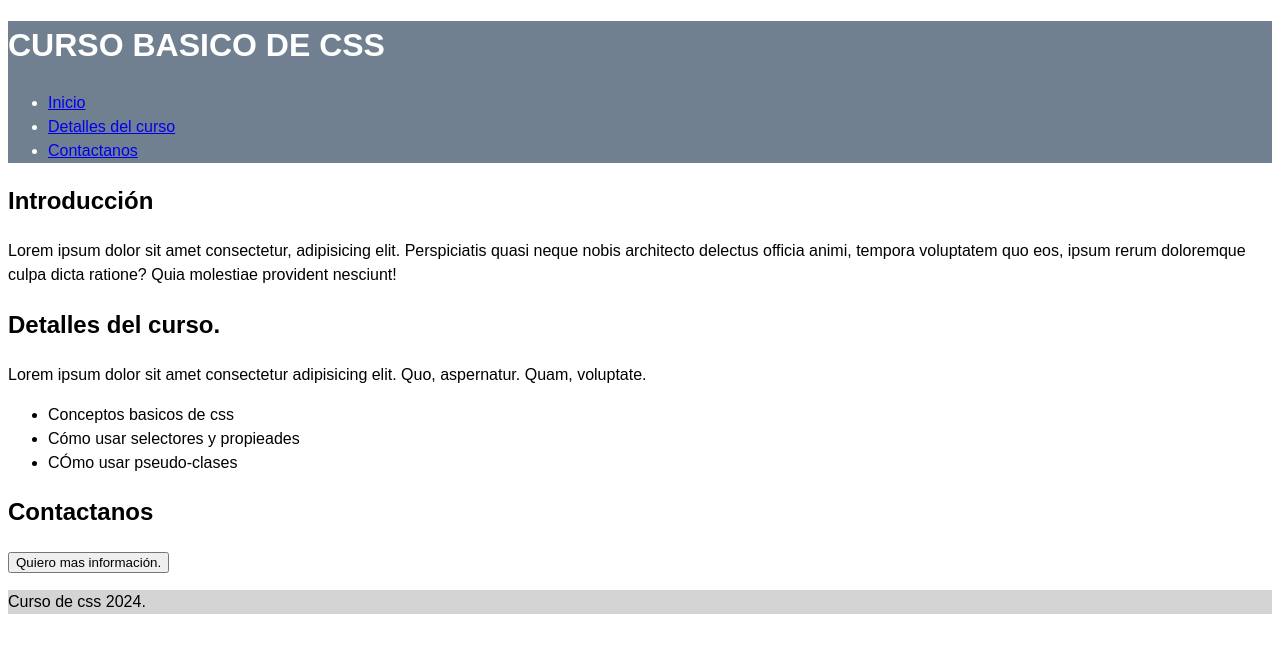
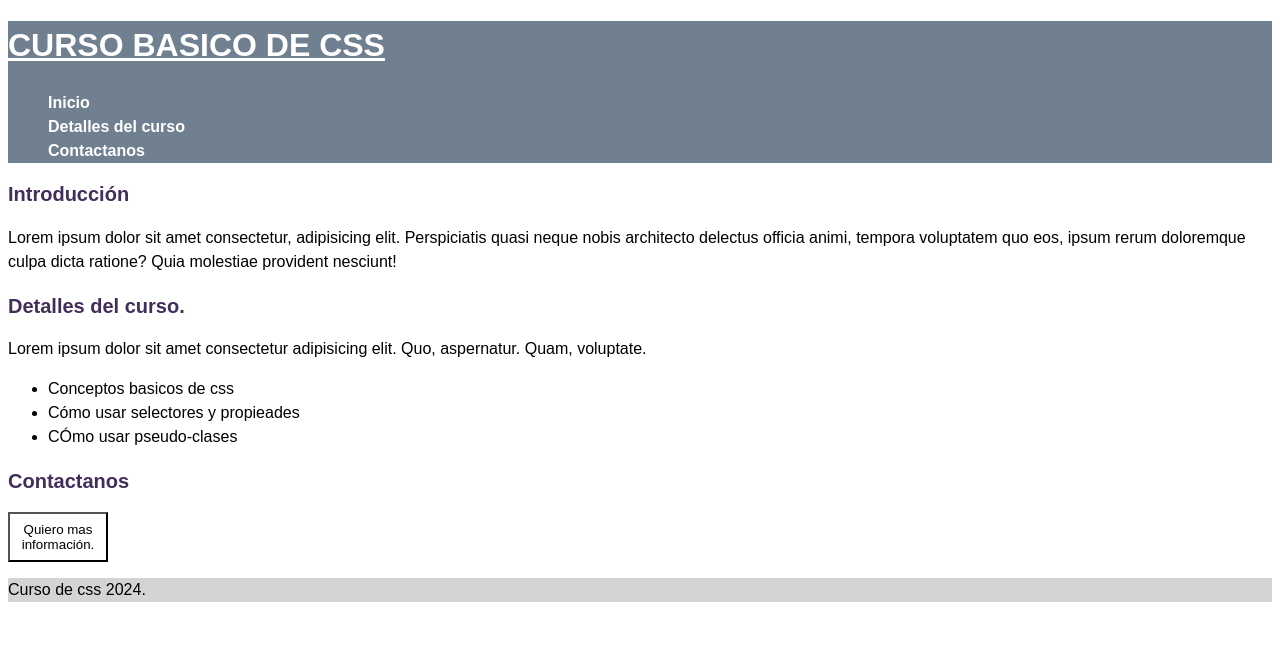
Before and after one commit to ADAL2102/frontend-modulo-2, a plain HTML site: page clase-1/index.html in a window 1280 px wide. Drawn offline with Linux system fonts and the light colour scheme.

Commit message:
Agrego estilos especificos a mis elementos de html.

```diff
--- a/clase-1/index.html
+++ b/clase-1/index.html
@@ -10,12 +10,12 @@
 <body>
 
     <header>
-        <h1>CURSO BASICO DE CSS</h1>
+        <h1 id="titulo-principal">CURSO BASICO DE CSS</h1>
         <nav>
-            <ul>
-                <li><a href="#inicio">Inicio</a></li>
-                <li><a href="#detalles">Detalles del curso</a></li>
-                <li><a href="#contacto">Contactanos</a></li>
+            <ul class="menu">
+                <li><a class="enlace" href="#inicio">Inicio</a></li>
+                <li><a class="enlace" href="#detalles">Detalles del curso</a></li>
+                <li><a class="enlace" href="#contacto">Contactanos</a></li>
             </ul>
         </nav>
 
@@ -23,7 +23,7 @@
 
     <main>
         <section id="inicio">
-            <h2>Introducción</h2>
+            <h2 class="subtitulo">Introducción</h2>
             <p>Lorem ipsum dolor sit amet consectetur, adipisicing elit.
                 Perspiciatis quasi neque nobis architecto delectus officia animi,
                 tempora voluptatem quo eos, ipsum rerum doloremque culpa dicta ratione?
@@ -31,7 +31,7 @@
             </p>
         </section>
         <section id="detalles">
-            <h2>Detalles del curso.</h2>
+            <h2 class="subtitulo">Detalles del curso.</h2>
             <p>
                 Lorem ipsum dolor sit amet consectetur adipisicing elit.
                 Quo, aspernatur. Quam, voluptate.
@@ -43,8 +43,8 @@
             </ul>
         </section>
         <section id="contacto">
-            <h2>Contactanos</h2>
-            <button>Quiero mas información.</button>
+            <h2 class="subtitulo">Contactanos</h2>
+            <button class="boton-contacto">Quiero mas información.</button>
         </section>
 
     </main>
--- a/clase-1/style.css
+++ b/clase-1/style.css
@@ -15,3 +15,49 @@ header{
 footer{
     background-color: #d4d4d4;
 }
+
+.menu{
+    list-style: none;
+}
+
+.enlace{
+    text-decoration: none;
+    color: white;
+    font-weight: bold;
+}
+
+.enlace:hover{
+    color:black ;
+    text-decoration: underline;
+}
+
+.subtitulo{
+    font-size: 20px;
+    color: #412e5a;
+}
+
+.boton-contacto{
+    background-color: #FFF ;
+    color: black;
+    width: 100px;
+    height: 50px;
+
+}
+
+.boton-contacto:hover{
+    background-color: #5f00dd;
+    color: white;
+    width: 120px;
+    height: 60px;
+}
+
+.boton-contacto:active{
+    background-color: black;
+    color: #FFF;
+    width: 116px;
+    height: 58px;
+}
+
+#titulo-principal{
+    text-decoration: underline;
+}
```
